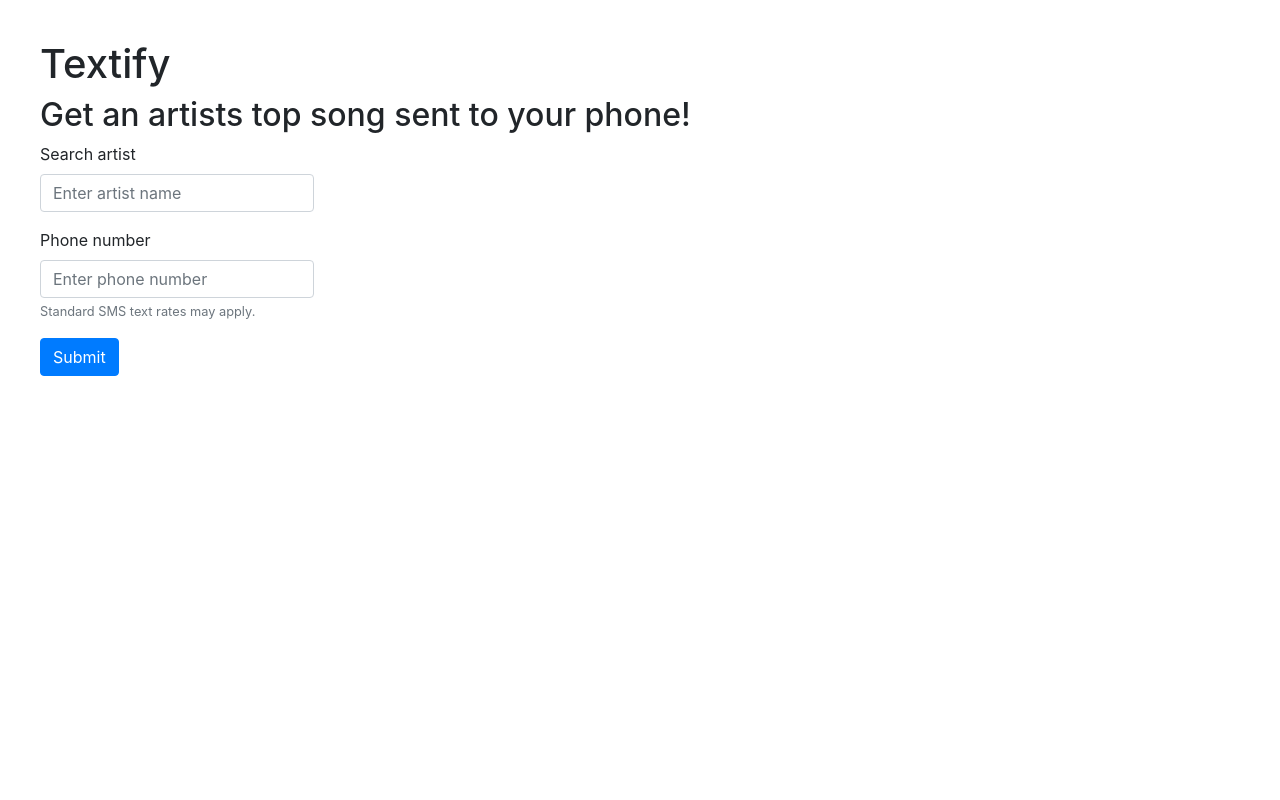
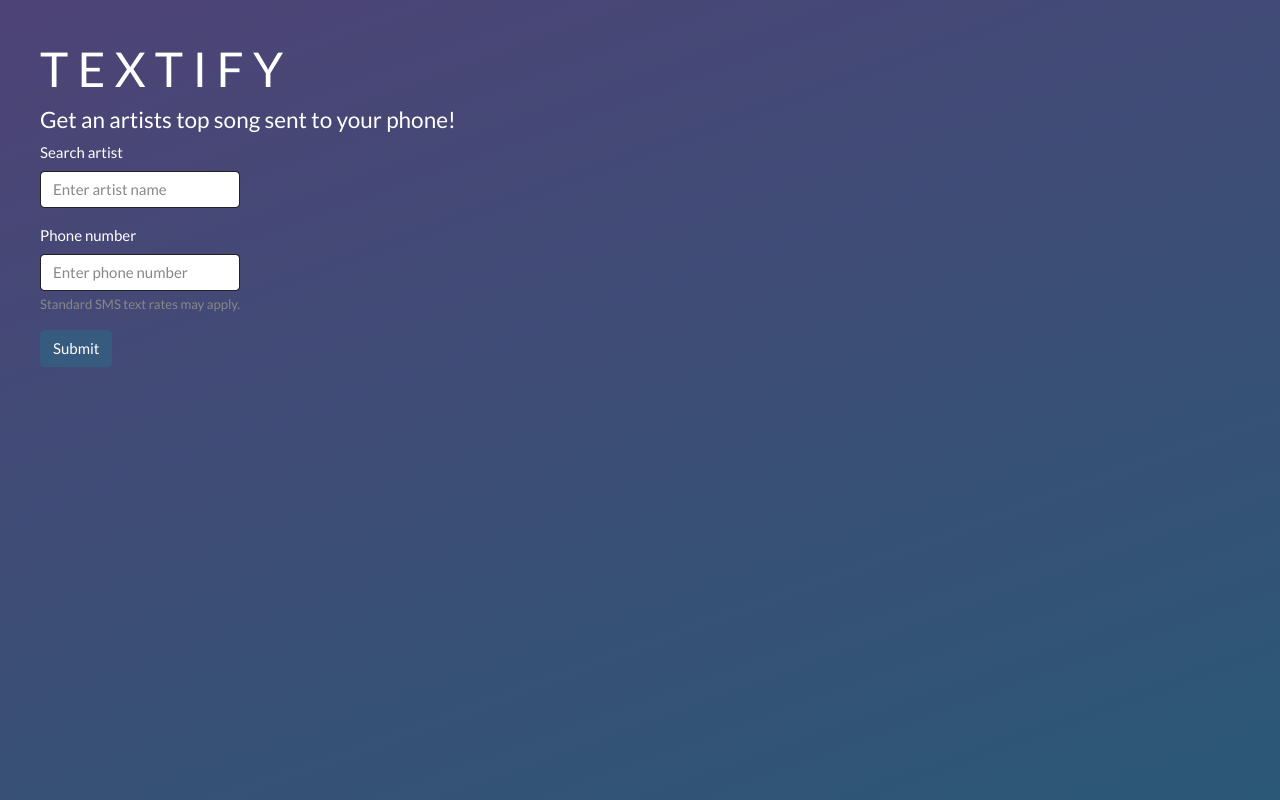
Before and after one commit to eyeino/textify-react, a React (Create React App) app: page / in a window 1280 px wide. Built offline with nearby package versions, Linux system fonts and the light colour scheme.

Commit message:
style: css, bootstrap theme, col width

```diff
--- a/public/index.html
+++ b/public/index.html
@@ -10,8 +10,8 @@
     <title>Textify - Send Top Tracks To Your Phone</title>
   </head>
   <body>
-    <link rel="stylesheet" href="https://maxcdn.bootstrapcdn.com/bootstrap/4.3.1/css/bootstrap.min.css"
-      integrity="sha384-ggOyR0iXCbMQv3Xipma34MD+dH/1fQ784/j6cY/iJTQUOhcWr7x9JvoRxT2MZw1T" crossorigin="anonymous" />
+    <link rel="stylesheet" href="https://stackpath.bootstrapcdn.com/bootswatch/4.3.1/darkly/bootstrap.min.css"
+     crossorigin="anonymous" />
     <noscript>You need to enable JavaScript to run this app.</noscript>
     <div id="root"></div>
   </body>
--- a/src/components/App.js
+++ b/src/components/App.js
@@ -6,6 +6,8 @@ import Form from 'react-bootstrap/Form';
 import Container from 'react-bootstrap/Container';
 import Row from 'react-bootstrap/Row';
 import Button from 'react-bootstrap/Button';
+
+import './app.css';
 
 class App extends Component {
   constructor(props) {
@@ -32,6 +34,7 @@ class App extends Component {
       this.setState({
         submitted: false,
         trackDetails: null,
+        artistQuery: ''
       })
     } else {
       this.setState({ isLoading: true }, async () => {
@@ -64,13 +67,13 @@ class App extends Component {
 
   render() {
     return (
-      <div>
+      <div className='app'>
         <Container style={{ margin: 40 }}>
           <Row>
-            <h1>Textify</h1>
+            <h1>T E X T I F Y</h1>
           </Row>
           <Row>
-            <h2>Get an artists top song sent to your phone!</h2>
+            <h4>Get an artists top song sent to your phone!</h4>
           </Row>
           <Row>
             <Form>
--- /dev/null
+++ b/src/components/app.css
@@ -0,0 +1,10 @@
+.app {
+  background-image: linear-gradient(-20deg, #2b5876 0%, #4e4376 100%);
+  background-color:#ccc;
+  position:fixed;
+  width:100%;
+  height:100%;
+  top:0px;
+  left:0px;
+  z-index:1000;
+}
--- a/src/components/musicInfo.js
+++ b/src/components/musicInfo.js
@@ -13,15 +13,15 @@ function MusicInfo(props) {
   return (
     <Container style={{ 'marginTop': 40 }}>
       <Row>
-        <Col xs={6} md={4}>
+        <Col xs={4} md={2} lg={2}>
           <a href={trackLink} target="_blank" rel="noopener noreferrer">
             <Image src={albumImgUrl} thumbnail fluid />
           </a>
         </Col>
-        <Col>
-          <h2>{trackName}</h2>
-          <h4>{artistName}</h4>
-          <h4>{albumName}</h4>
+        <Col xs={6} md={4} lg={4}>
+          <h4>{trackName}</h4>
+          <h5>{artistName}</h5>
+          <h5>{albumName}</h5>
         </Col>
       </Row>
     </Container>
```
